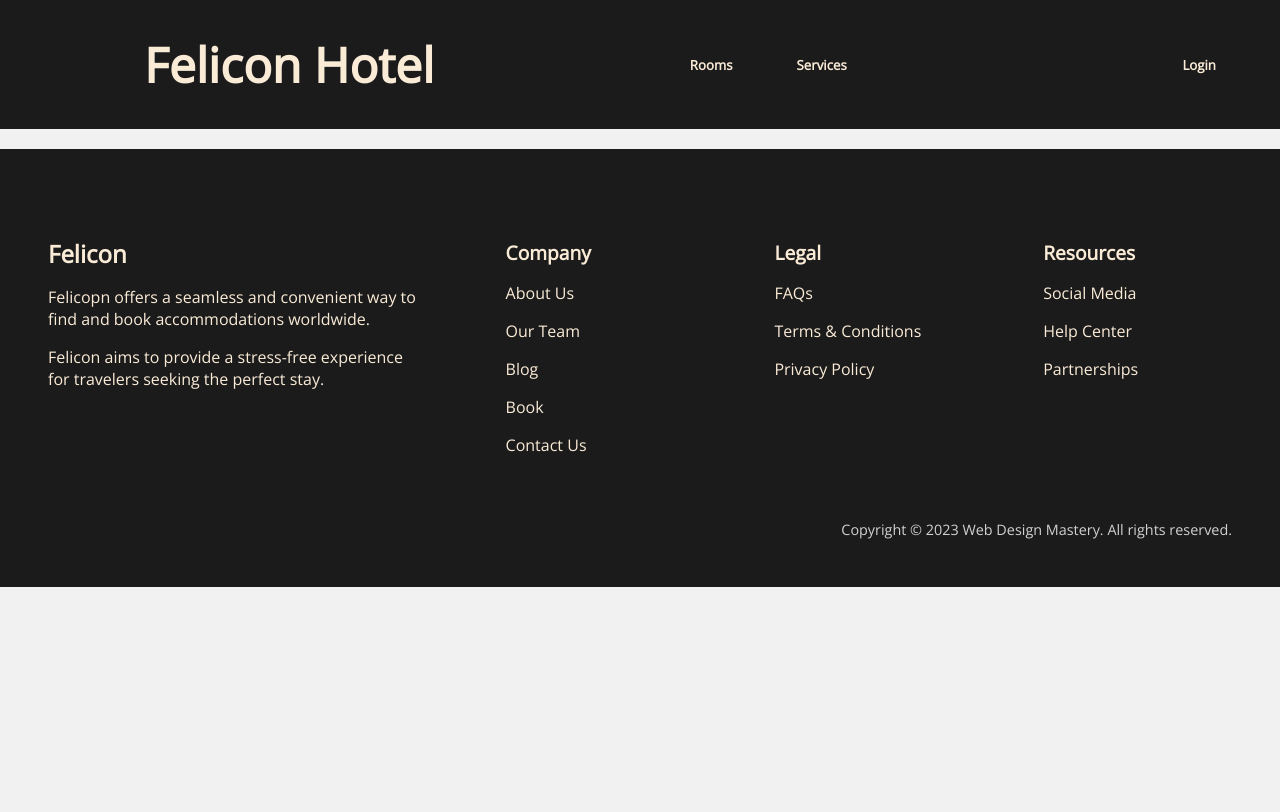
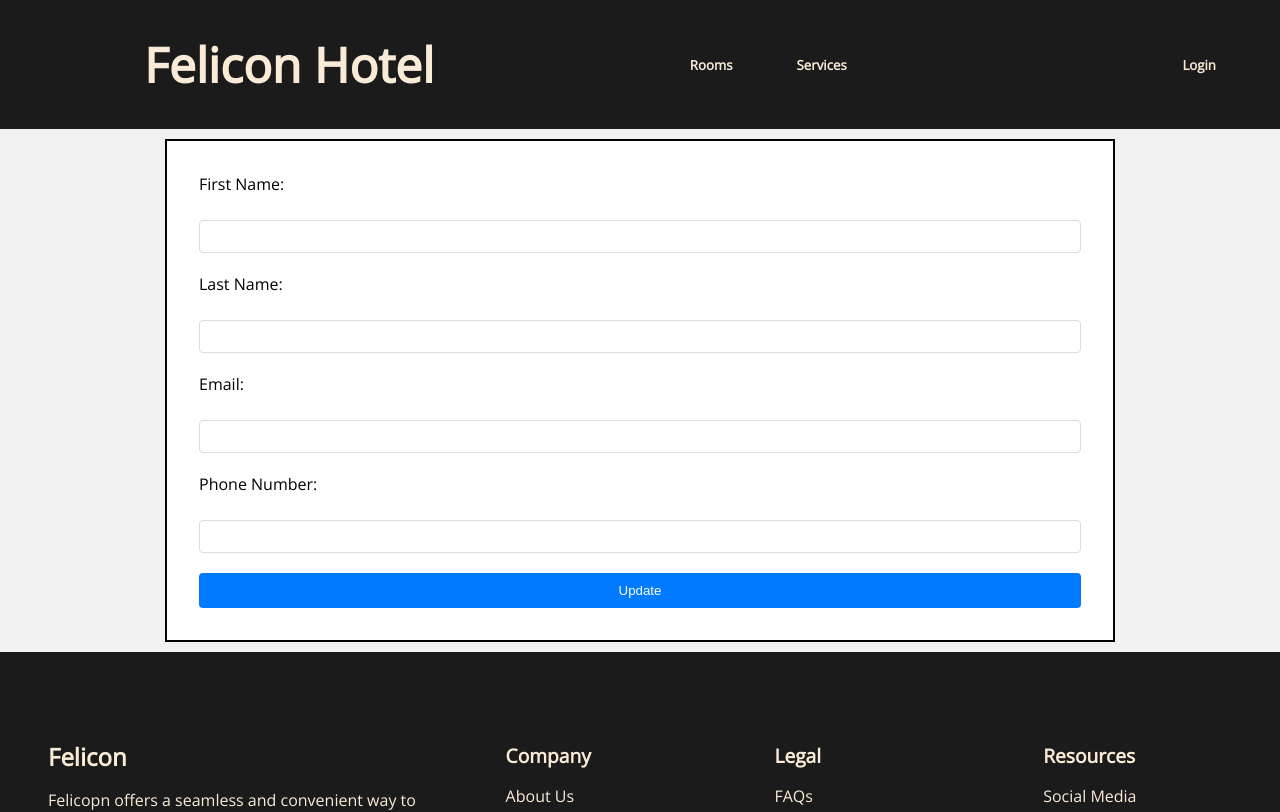
Before and after one commit to sherampr/PUSL3120_FullStackDevelopment, a React (Create React App) app in the folder client/: page /Userupdate in a window 1280 px wide. Shown: the top 812 px of the page. Built offline with nearby package versions, Linux system fonts and the light colour scheme.

Commit message:
userupdate

```diff
--- a/client/src/App.js
+++ b/client/src/App.js
@@ -7,6 +7,7 @@ import RoomDetails from "./pages/RoomDetails";
 import Login from "./pages/Login";
 import Signup from "./pages/Signup";
 import UserDetails from "./pages/UserDetails";
+import Userupdate from "./pages/UserUpdate";
 function App() {
   return (
     <div className="App">
@@ -20,6 +21,7 @@ function App() {
             <Route path="/Login" element={<Login />} />
             <Route path="/signup" element={<Signup />} />
             <Route path="/UserDetails" element={<UserDetails />} />
+            <Route path="/Userupdate" element={<Userupdate />} />
           </Routes>
         </div>
         <Footer />
--- a/client/src/components/Navbar.js
+++ b/client/src/components/Navbar.js
@@ -60,7 +60,13 @@ const Navbar = () => {
           <div className="user-info">
             <span className="user-name">{`${userData.firstName} ${userData.lastName}`}</span>
             <Link className="link" to="/UserDetails">
-              <FaRegUserCircle size={45} />
+              <FaRegUserCircle
+                onMouseOver={({ target }) =>
+                  (target.style.color = "antiquewhite")
+                }
+                onMouseOut={({ target }) => (target.style.color = "white")}
+                size={45}
+              />
             </Link>
           </div>
         )}
--- a/client/src/pages/UserDetails.js
+++ b/client/src/pages/UserDetails.js
@@ -1,6 +1,9 @@
 import React, { useEffect, useState } from "react";
 import axios from "axios";
+import { Link } from "react-router-dom";
 import { useNavigate } from "react-router-dom";
+import "../styles/UserDetails.css";
+import { FaUserEdit } from "react-icons/fa";
 
 const UserDetails = () => {
   const [data, setData] = useState({});
@@ -52,13 +55,32 @@ const UserDetails = () => {
 
   return (
     <div>
-      <h1>User Details</h1>
-      <p>
-        Name: {data.firstName} {data.lastName}
-      </p>
-      <p>Email: {data.email}</p>
-      <button onClick={handleLogout}>Logout</button>
-      <button onClick={handleDeleteAccount}>Delete Account</button>
+      <div className="hello">
+        <h1>Hello there {data.firstName}</h1>
+        <div className="logout">
+          <button onClick={handleLogout}>Logout</button>
+        </div>
+      </div>
+      <div className="profile">
+        <h2>Profile</h2>
+        <div className="edit">
+          <Link to="/Userupdate">
+            <FaUserEdit
+              size={25}
+              onMouseOver={({ target }) => (target.style.color = "black")}
+              onMouseOut={({ target }) => (target.style.color = "gray")}
+            />
+          </Link>
+        </div>
+        <p>
+          userName: {data.firstName} {data.lastName}
+        </p>
+        <p>Email: {data.email}</p>
+        <p>phone number: {data.phone}</p>
+        <div className="delete">
+          <button onClick={handleDeleteAccount}>Delete Account</button>
+        </div>
+      </div>
     </div>
   );
 };
--- /dev/null
+++ b/client/src/pages/UserUpdate.js
@@ -0,0 +1,67 @@
+import React, { useState } from "react";
+import "../styles/Userupdate.css";
+
+const UserUpdate = () => {
+  const [formData, setFormData] = useState({
+    firstName: "",
+    lastName: "",
+    email: "",
+    phoneNumber: "",
+  });
+
+  const handleChange = (e) => {
+    setFormData({ ...formData, [e.target.name]: e.target.value });
+  };
+
+  const handleSubmit = (e) => {
+    e.preventDefault();
+
+    console.log(formData);
+  };
+
+  return (
+    <div className="form-container">
+      <form onSubmit={handleSubmit}>
+        <label htmlFor="firstName">First Name:</label>
+        <input
+          type="text"
+          id="firstName"
+          name="firstName"
+          value={formData.firstName}
+          onChange={handleChange}
+        />
+
+        <label htmlFor="lastName">Last Name:</label>
+        <input
+          type="text"
+          id="lastName"
+          name="lastName"
+          value={formData.lastName}
+          onChange={handleChange}
+        />
+
+        <label htmlFor="email">Email:</label>
+        <input
+          type="email"
+          id="email"
+          name="email"
+          value={formData.email}
+          onChange={handleChange}
+        />
+
+        <label htmlFor="phoneNumber">Phone Number:</label>
+        <input
+          type="tel"
+          id="phoneNumber"
+          name="phoneNumber"
+          value={formData.phoneNumber}
+          onChange={handleChange}
+        />
+
+        <button type="submit">Update</button>
+      </form>
+    </div>
+  );
+};
+
+export default UserUpdate;
--- a/client/src/styles/Navbar.css
+++ b/client/src/styles/Navbar.css
@@ -58,7 +58,11 @@ a {
     display: flex;
     align-items: center;
     justify-content: center;
+
 }
+
+
+
 
 .user-name {
     text-align: center;
--- /dev/null
+++ b/client/src/styles/UserDetails.css
@@ -0,0 +1,62 @@
+.hello {
+    list-style: none;
+    display: flex;
+    justify-content: space-between;
+    align-items: center;
+    width: 100%;
+    margin-left: 5cm;
+  }
+
+  .logout {
+    margin-right: 10cm;
+  }
+
+  .logout button {
+    background-color: rgb(201, 7, 7);
+    color: white;
+    border: none;
+    padding: 10px 20px;
+    cursor: pointer;
+  }
+
+  .logout button:hover {
+    background-color: red;
+    color: white;
+  }
+
+  .profile {
+    width: 70%;
+    background-color: white;
+    padding: 2rem 2rem;
+    margin: auto;
+    border: 2px solid black;
+    position: relative;
+  }
+
+  .profile h2 {
+    border-bottom: 3px solid black;
+  }
+
+  .edit {
+    position: absolute;
+    right: 0;
+    padding-right: 29px;
+  }
+
+  .delete {
+    text-align: right;
+  }
+
+  .delete button {
+    align-items: center;
+    padding: 10px;
+    cursor: pointer;
+    border: 1px solid black;
+    background-color: transparent;
+    color: black;
+  }
+
+  .delete button:hover {
+    background-color: red;
+    color: white;
+  }
--- /dev/null
+++ b/client/src/styles/Userupdate.css
@@ -0,0 +1,38 @@
+.form-container {
+    width: 70%;
+    background-color: white;
+    padding: 2rem 2rem;
+    margin: auto;
+    border: 2px solid black;
+  }
+
+  form {
+    display: flex;
+    flex-direction: column;
+    gap: 20px;
+  }
+
+  label {
+    margin-bottom: 5px;
+  }
+
+  input[type="text"],
+  input[type="email"],
+  input[type="tel"] {
+    padding: 8px;
+    border: 1px solid #ddd;
+    border-radius: 4px;
+  }
+
+  button {
+    padding: 10px 15px;
+    background-color: #007bff;
+    color: white;
+    border: none;
+    border-radius: 4px;
+    cursor: pointer;
+  }
+
+  button:hover {
+    background-color: #0056b3;
+  }
```
Also changed, not shown: 1 other file (tests, documents, lock files or other folders).
